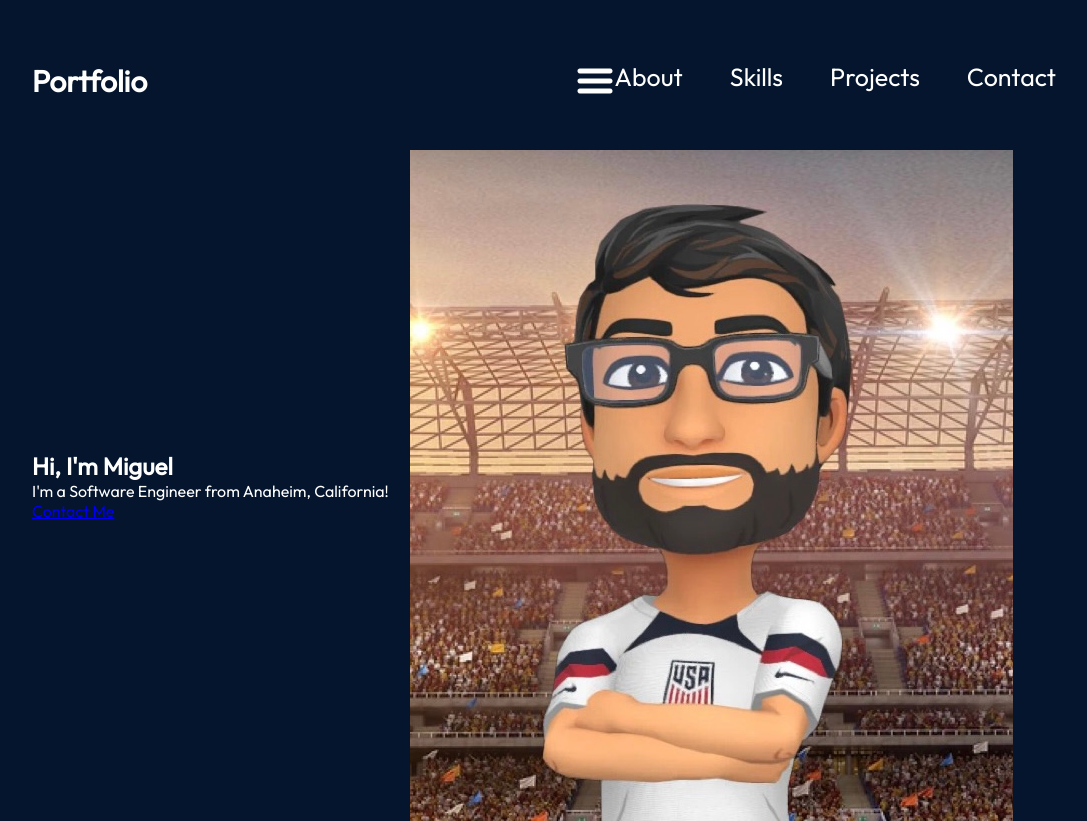
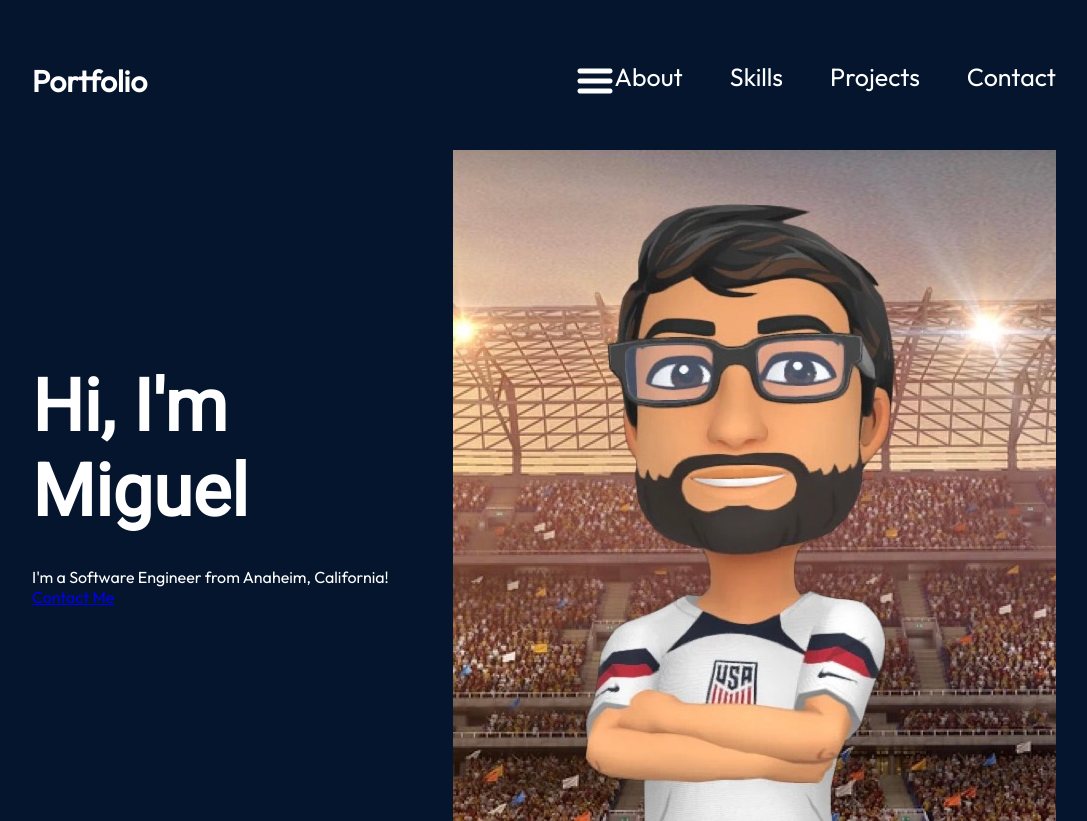
Before and after one commit to tatsuyax25/react-portfolio, a React (Vite) app: page / in a window 1280 px wide. Shown: the whole page, without its empty margins (96-1183 px from the left). Built offline with nearby package versions, Linux system fonts and the light colour scheme.

Commit message:
Style title

```diff
--- a/src/componets/Hero/Hero.module.css
+++ b/src/componets/Hero/Hero.module.css
@@ -18,3 +18,14 @@
   color: var(--color-text);
   z-index: 1;
 }
+
+.title {
+  font-size: 72px;
+  font-weight: 900;
+  margin-bottom: 33px;
+  font-family: var(--font-roboto);
+  background: linear-gradient(90deg, rgba(255, 255, 255, 1) 70%,
+  rgba(255, 255, 255, 0) 120%);
+  -webkit-text-fill-color: transparent;
+  -webkit-background-clip: text;
+}
```
Also changed, not shown: src/componets/Hero/Hero.jsx (+11 -3 lines).
